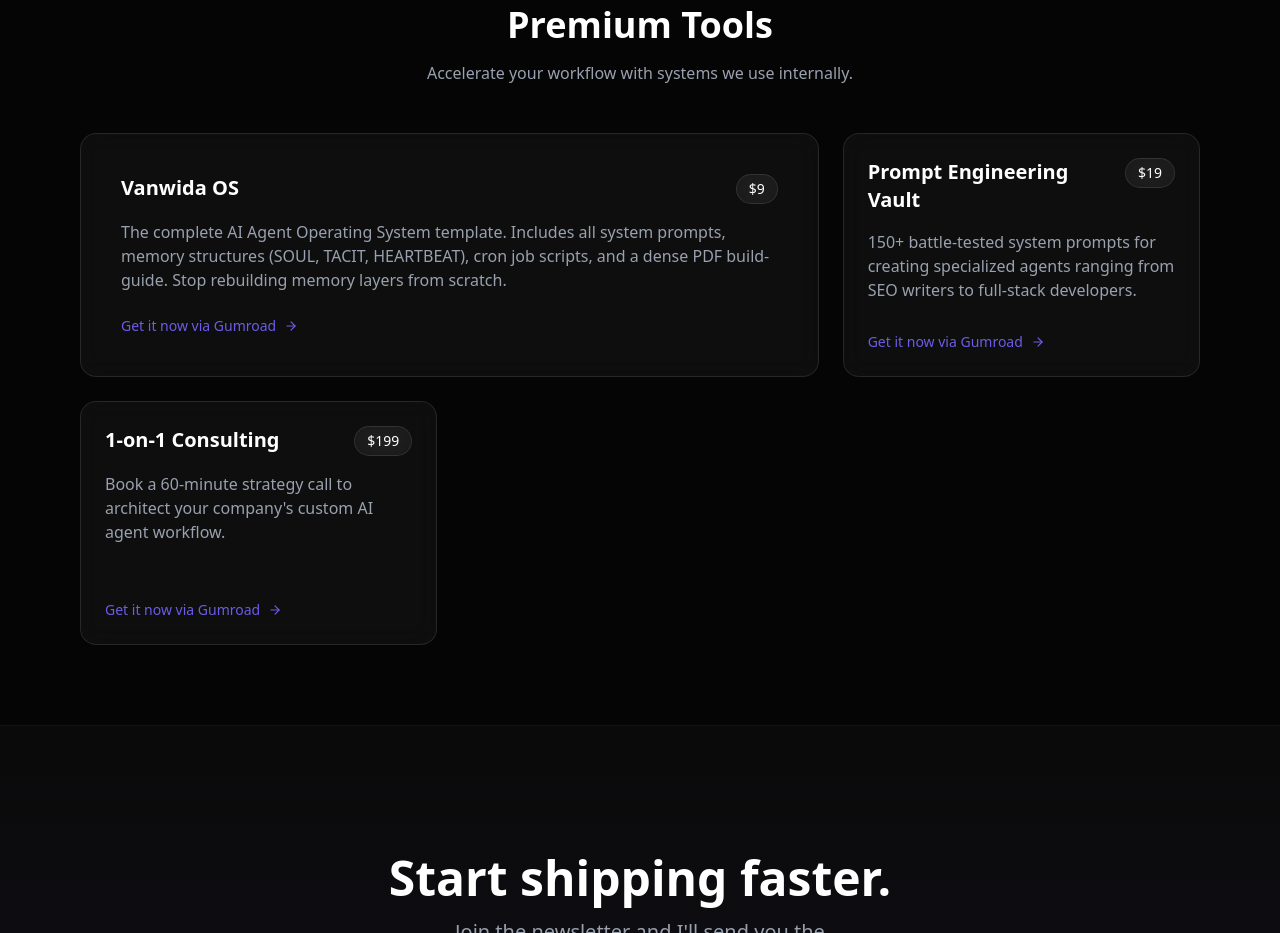
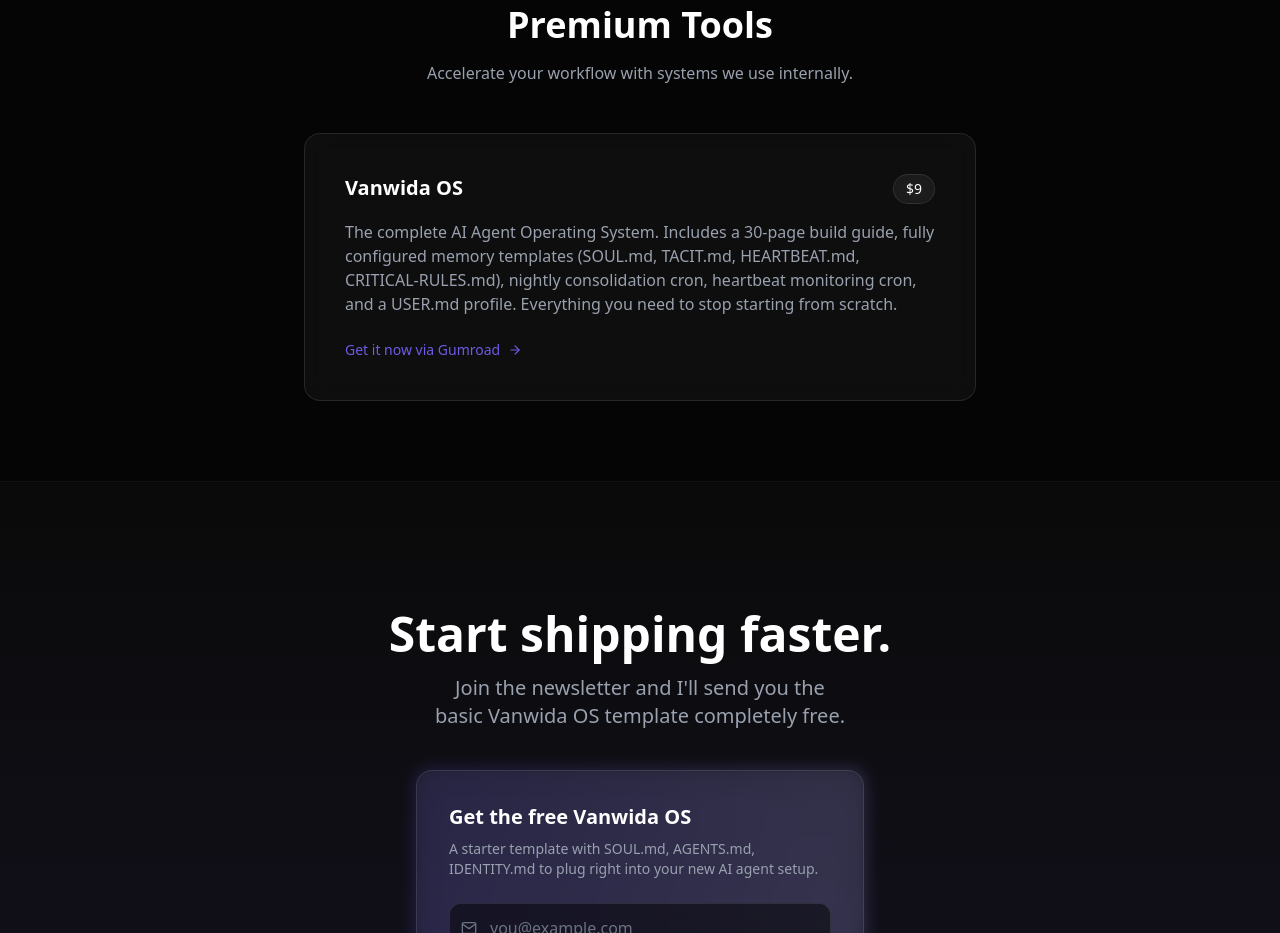
Before and after one commit to Vanwida/aistudios-pro, a Next.js app: page / in a window 1280 px wide. Shown: the part 1660-2593 px from the top of the page. Built offline with nearby package versions, Linux system fonts and the light colour scheme.

Commit message:
Remove fake products from homepage too

```diff
--- a/app/page.tsx
+++ b/app/page.tsx
@@ -52,25 +52,13 @@
               <p className="text-gray-400">Accelerate your workflow with systems we use internally.</p>
             </div>
 
-            <div className="grid grid-cols-1 md:grid-cols-3 gap-6 auto-rows-fr">
+            <div className="grid grid-cols-1 md:grid-cols-2 gap-6 auto-rows-fr max-w-2xl mx-auto">
               <ProductCard
                 title="Vanwida OS"
-                description="The complete AI Agent Operating System template. Includes all system prompts, memory structures (SOUL, TACIT, HEARTBEAT), cron job scripts, and a dense PDF build-guide. Stop rebuilding memory layers from scratch."
+                description="The complete AI Agent Operating System. Includes a 30-page build guide, fully configured memory templates (SOUL.md, TACIT.md, HEARTBEAT.md, CRITICAL-RULES.md), nightly consolidation cron, heartbeat monitoring cron, and a USER.md profile. Everything you need to stop starting from scratch."
                 price={9}
                 url="https://7210972449114.gumroad.com/l/bjbynm"
                 featured={true}
-              />
-              <ProductCard
-                title="Prompt Engineering Vault"
-                description="150+ battle-tested system prompts for creating specialized agents ranging from SEO writers to full-stack developers."
-                price={19}
-                url="https://7210972449114.gumroad.com/l/bjbynm"
-              />
-              <ProductCard
-                title="1-on-1 Consulting"
-                description="Book a 60-minute strategy call to architect your company's custom AI agent workflow."
-                price={199}
-                url="https://7210972449114.gumroad.com/l/bjbynm"
               />
             </div>
           </div>
```
